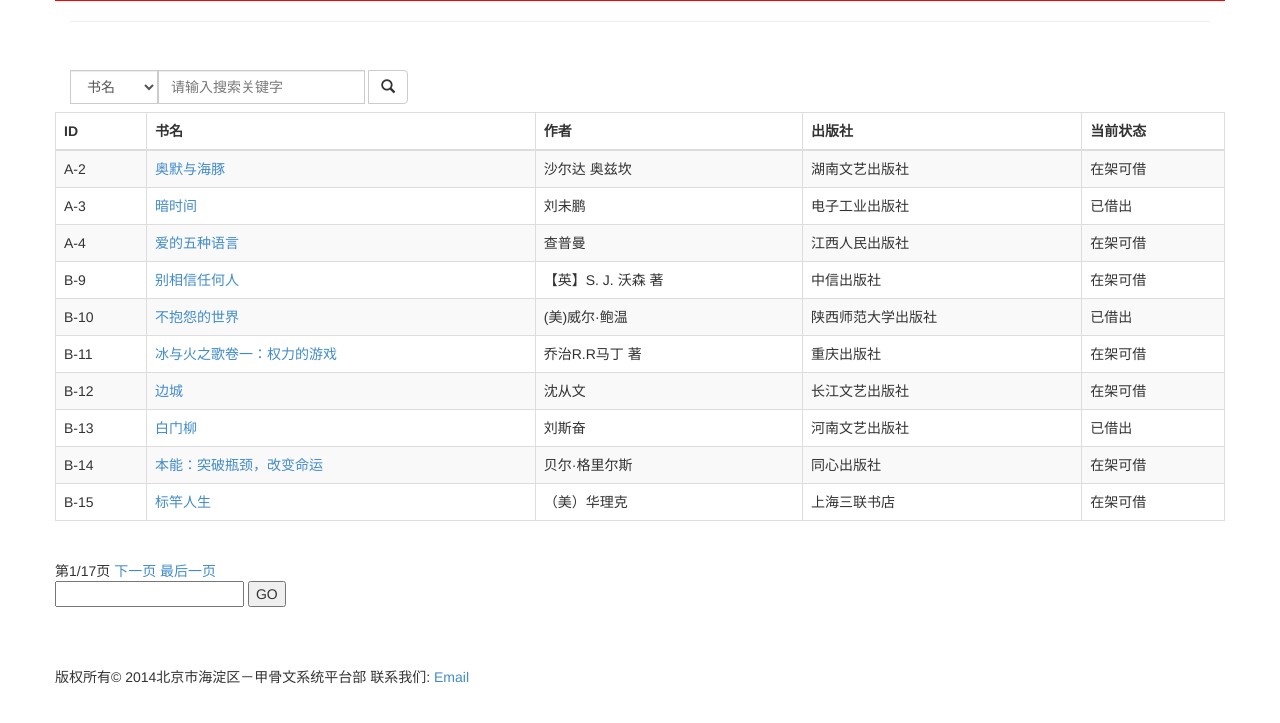
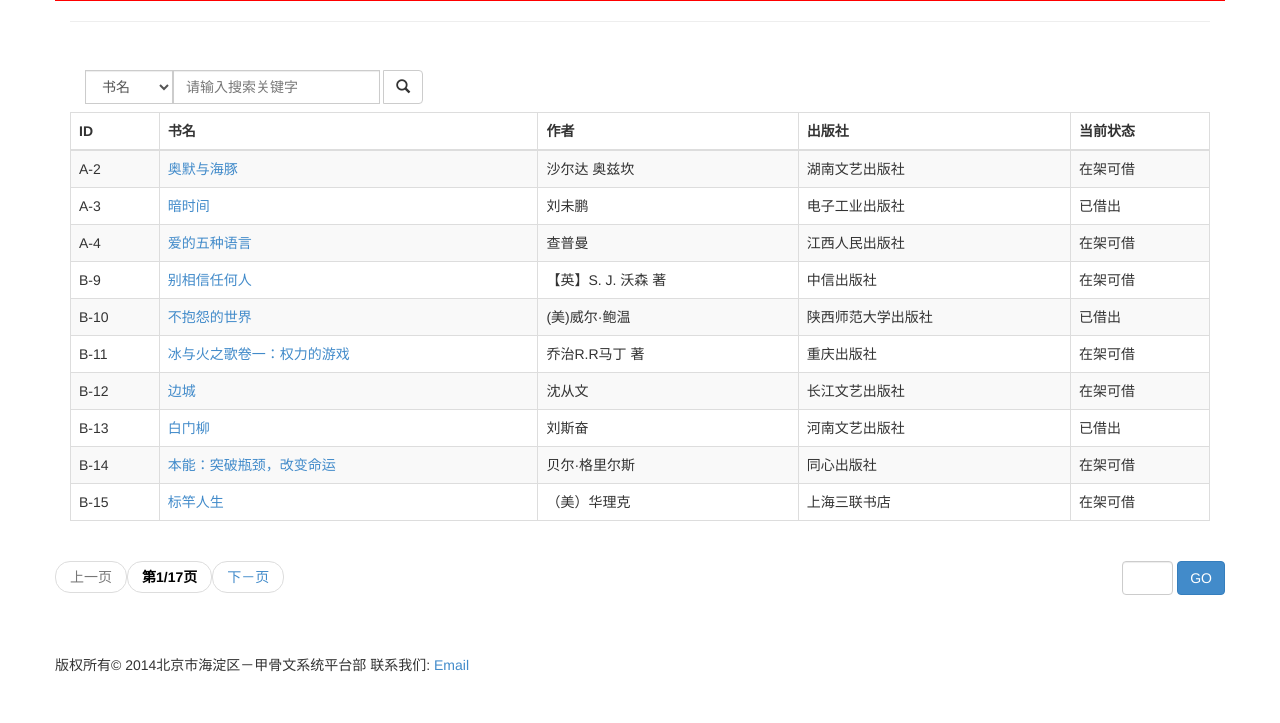
Before and after one commit to nicky90/OracleLib, a Django app: page /books/ in a window 1280 px wide. Shown: the part 59-782 px from the top of the page. Run offline with Django 3.2, Linux system fonts and the light colour scheme; data comes from the database, SQL or seed files in the repository; both versions use the stored data as it was after the commit; parts of the project's set-up code (start-up, migrations or seed data) failed here and were passed over; some libraries are stand-ins or nearby versions.

Commit message:
prepare for release

```diff
--- a/OracleLib/settings.py
+++ b/OracleLib/settings.py
@@ -44,7 +44,9 @@ INSTALLED_APPS = (
 MIDDLEWARE_CLASSES = (
     'django.contrib.sessions.middleware.SessionMiddleware',
     'django.middleware.locale.LocaleMiddleware',
+    'django.middleware.cache.UpdateCacheMiddleware',
     'django.middleware.common.CommonMiddleware',
+    'django.middleware.cache.FetchFromCacheMiddleware',
     'django.middleware.csrf.CsrfViewMiddleware',
     'django.contrib.auth.middleware.AuthenticationMiddleware',
     'django.contrib.messages.middleware.MessageMiddleware',
--- a/books/templates/base.html
+++ b/books/templates/base.html
@@ -13,6 +13,7 @@
     <link rel="stylesheet" type="text/css" href="{% static 'books/bootstrap/css/bootstrap.min.css' %}">
     <script src="{% static 'books/jquery.min.js' %}"></script>
     <script src="{% static 'books/bootstrap/js/bootstrap.min.js' %}"></script>
+    </style>
   </head>
   <body>
     <div class="container">
@@ -24,9 +25,9 @@
       </div><!-- end of row -->
       <hr />
       <br />
-      <div class="row">
+     <!-- <div class="row"> -->
         {% block content %}{% endblock %}
-      </div>
+     <!-- </div> -->
       <br />
       <br />
       <div class="row">
--- a/books/templates/books/index.html
+++ b/books/templates/books/index.html
@@ -63,7 +63,7 @@
   </div>
 </form>
 <!-- end of SearchBox -->
-
+<br />
 
 <table class="table table-bordered table-striped table-hover">
   <thead>
@@ -87,25 +87,92 @@
     {% endfor %}
   </tbody>
 </table>
-<div class="pagination">
-  <span class="step-links">
-    {% if books.has_previous %}
-      <a href="?page=1">第1页</a>
-      <a href="?page={{ books.previous_page_number }}">上一页</a>
-    {% endif %}
+<!--
+<div class="row">
+  <div class="col-sm-6">
+    <div class="pagination">
+      <div class="step-links">
+        {x% if books.has_previous %}
+        <span class="previous">
+          <a href="?page=1">第1页</a>
+          <a href="?page={x{ books.previous_page_number }}">上一页</a>
+        </span>
+        {x% endif %}
 
-    <span class="current">
-      第{{ books.number }}/{{ books.paginator.num_pages }}页
-    </span>
+        <span class="current">
+          第{x{ books.number }}/{x{ books.paginator.num_pages }}页
+        </span>
 
-    {% if books.has_next %}
-      <a href="?page={{ books.next_page_number }}">下一页</a>
-      <a href="?page={{ books.paginator.num_pages }}">最后一页</a>
-    {% endif %}
+        {x% if books.has_next %}
+        <span class="next">
+          <a href="?page={x{ books.next_page_number }}">下一页</a>
+          <a href="?page={x{ books.paginator.num_pages }}">最后一页</a>
+        </span>
+        {x% endif %}
+      </div>
+    </div>
+  </div>
+  <div class="col-sm-6">
     <form action="" method="get">
       <input type="text" name="page" />
       <input type="submit" value="GO" />
     </form>
-  </span>
+  </div>
+</div>
+-->
+<div class="row">
+  <div class="pull-left">
+    <ul class="pager">
+      {% if books.has_previous %}
+      <li class="previous"><a href="?page={{ books.previous_page_number }}">上一页</a></li>
+      {% else %}
+      <li class="previous disabled"><a href="?page=1">上一页</a></li>
+      {% endif %}
+      <li class="previous"><a href="" style="font-weight: bold;color: black">第{{ books.number }}/{{ books.paginator.num_pages }}页</a></li>
+      {% if books.has_next %}
+      <li class="previous"><a href="?page={{ books.next_page_number }}">下－页</a></li>
+      {% else %}
+      <li class="next disabled"><a href="?page={{ books.paginator.num_pages }}">下一页</a></li>
+      {% endif %}
+<!--
+      <li class="next">
+        <form class="form form-inline" role="form" action="" method="get">
+          <div class="form-group">
+            <input class="form-control" style="width:25%" type="text" name="page" />
+          </div>
+          <div class="form-group">
+            <input type="submit" class="btn btn-default btn-primary" value="GO" />
+          </div>
+        </form>
+      </li>
+-->
+    </ul>
+  </div>
+  <div class="pull-right">
+    <ul class="pager">
+      <li class="next">
+        <form class="form form-inline" role="form" action="" method="get">
+          <div class="form-group">
+            <input class="form-control" style="width:25%;float:right" type="text" name="page" />
+          </div>
+          <div class="form-group">
+            <input type="submit" class="btn btn-default btn-primary" value="GO" />
+          </div>
+        </form>
+      </li>
+    </ul>
+  </div>
+<!--
+  <div class="col-sm-6 col-sm-offset-6">
+    <form class="form form-inline" role="form" action="" method="get">
+      <div class="form-group">
+        <input class="form-control" type="text" name="page" />
+      </div>
+      <div class="form-group">
+        <input type="submit" class="btn btn-default btn-primary" value="GO" />
+      </div>
+    </form>
+  </div>
+-->
 </div>
 {% endblock %}
--- a/books/templates/books/login.html
+++ b/books/templates/books/login.html
@@ -22,6 +22,9 @@
     <input type="hidden" name="next" value="{% url 'books:index' %}" />
   </form>
 -->
+<div class="row" style="height: 50px">
+</div>
+<div class="row">
 <div class="col-sm-4 col-sm-offset-4">
   <form class="form-horizontal" role="form" action="" method="post">
   {% csrf_token %}
@@ -47,7 +50,7 @@
         <div class="col-sm-6">
           <div class="col-sm-offset-2 col-sm-10">
             <button type="submit" class="btn btn-primary pull-right">登录</button>
-           <!-- <input type="hidden" name="next" value="{x% url 'books:index' %}" /> -->
+            <input type="hidden" name="next" value="{% url 'books:index' %}" />
           </div>
         </div>
       </div>
@@ -60,4 +63,5 @@
     </div>
   </form>
 </div>
+</div>
 {% endblock %}
--- a/books/templates/books/register.html
+++ b/books/templates/books/register.html
@@ -11,6 +11,7 @@
 {% endblock %}
 
 {% block content %}
+<div class="row">
 <div class="col-sm-4 col-sm-offset-4">
   <form class="form-horizontal" role="form" action="" method="post">
   {% csrf_token %}
@@ -68,4 +69,5 @@
     </div>
   </form>
 </div>
+</div>
 {% endblock %}
--- a/books/views.py
+++ b/books/views.py
@@ -20,6 +20,7 @@ from books.models import Book, Record, HistoryRecord
 from books.forms import UserCreateForm
 
 # Create your views here.
+@never_cache
 def index(request):
     user = request.user
     book_list = Book.objects.all()
@@ -35,7 +36,7 @@ def index(request):
     return render_to_response('books/index.html', \
         RequestContext(request, {'books': books, 'user': user, }))
 
-#@never_cache
+@never_cache
 def register(request):
     if request.method == 'POST':
         form = UserCreateForm(request.POST)
@@ -47,19 +48,21 @@ def register(request):
     return render_to_response('books/register.html', \
         RequestContext(request, {'form': form, }))
 
-#@never_cache
+@never_cache
 def login(request):
-    return auth.views.login(request, \
-        template_name='books/login.html')
+    return auth.views.login(request, template_name='books/login.html')
+
 
 @login_required
+@never_cache
 def logout(request):
     auth.views.logout(request, \
         template_name='books/logout.html')
     return HttpResponseRedirect('/books/')
 
+
 @login_required
-#@never_cache
+@never_cache
 def borrow(request, bookid):
     book = Book.objects.get(identifier=bookid)
     book.status = '已借出'
@@ -70,11 +73,14 @@ def borrow(request, bookid):
 
     record = Record(book=book, user=user, sdate=sdate, edate=edate, count=2)
     record.save()
-    return render_to_response('books/bookinfo.html', \
-        RequestContext(request, {'book': book, }))
+
+    url_redirect = '/accounts/profile/%s/' % user.username
+    records = user.record_set.all()
+    return HttpResponseRedirect(url_redirect, \
+        RequestContext(request, {'user': user, 'records': records, }))
 
 @login_required
-#@never_cache
+@never_cache
 def renew(request, bookid):
     book = Book.objects.get(identifier=bookid)
     record = book.record
@@ -90,7 +96,7 @@ def renew(request, bookid):
         RequestContext(request, {'user': user, 'records': records, }))
 
 @login_required
-#@never_cache
+@never_cache
 def bookreturn(request, bookid):
     book = Book.objects.get(identifier=bookid)
     record = book.record
@@ -105,25 +111,31 @@ def bookreturn(request, bookid):
     return HttpResponseRedirect(url_redirect, \
         RequestContext(request, {'user': user, 'records': records, }))
 
-#@never_cache
+@never_cache
 def bookinfo(request, bookid):
     book = Book.objects.get(identifier=bookid)
     return render_to_response('books/bookinfo.html', \
         RequestContext(request, {'book': book, }))
 
 @login_required
-#@never_cache
+@never_cache
 def userinfo(request, username):
     user = User.objects.get(username=username)
     records = user.record_set.all()
     return render_to_response('books/userinfo.html', \
         RequestContext(request, {'user': user, 'records': records, }))
 
+#def profile(request):
+#    user = request.user
+#    records = user.record_set.all()
+#    return render_to_response('/books/userinfo.html', \
+#        RequestContext(request, {'user': user, 'records': records, }))
+
 @login_required
 def changepasswd(request):
     pass
 
-#@never_cache
+@never_cache
 def search(request):
     searchtype = request.GET.get('searchtype')
     searchword = request.GET.get('searchword')
@@ -135,7 +147,7 @@ def search(request):
         if searchtype == u"出版社":
             book_list = Book.objects.filter(publisher__contains=searchword)
         if searchtype == u"ID":
-            book_list = Book.objects.filter(identifier__exact=searchword)
+            book_list = Book.objects.filter(identifier__contains=searchword)
 
         paginator = Paginator(book_list, 10) # show 10 books per page
 
```
Also changed, not shown: books/templates/books/bookinfo.html (+40 -12 lines), db.sqlite3.
